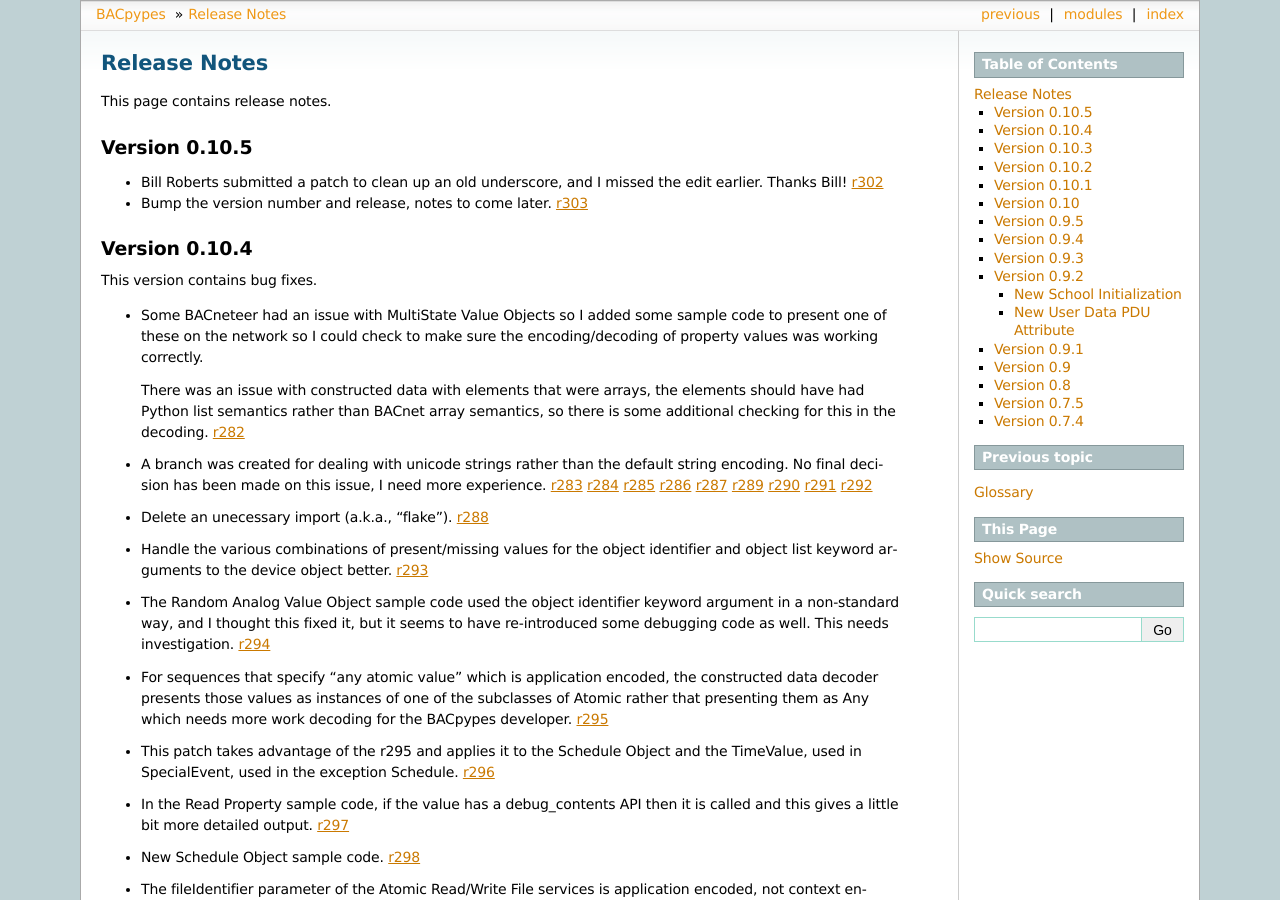
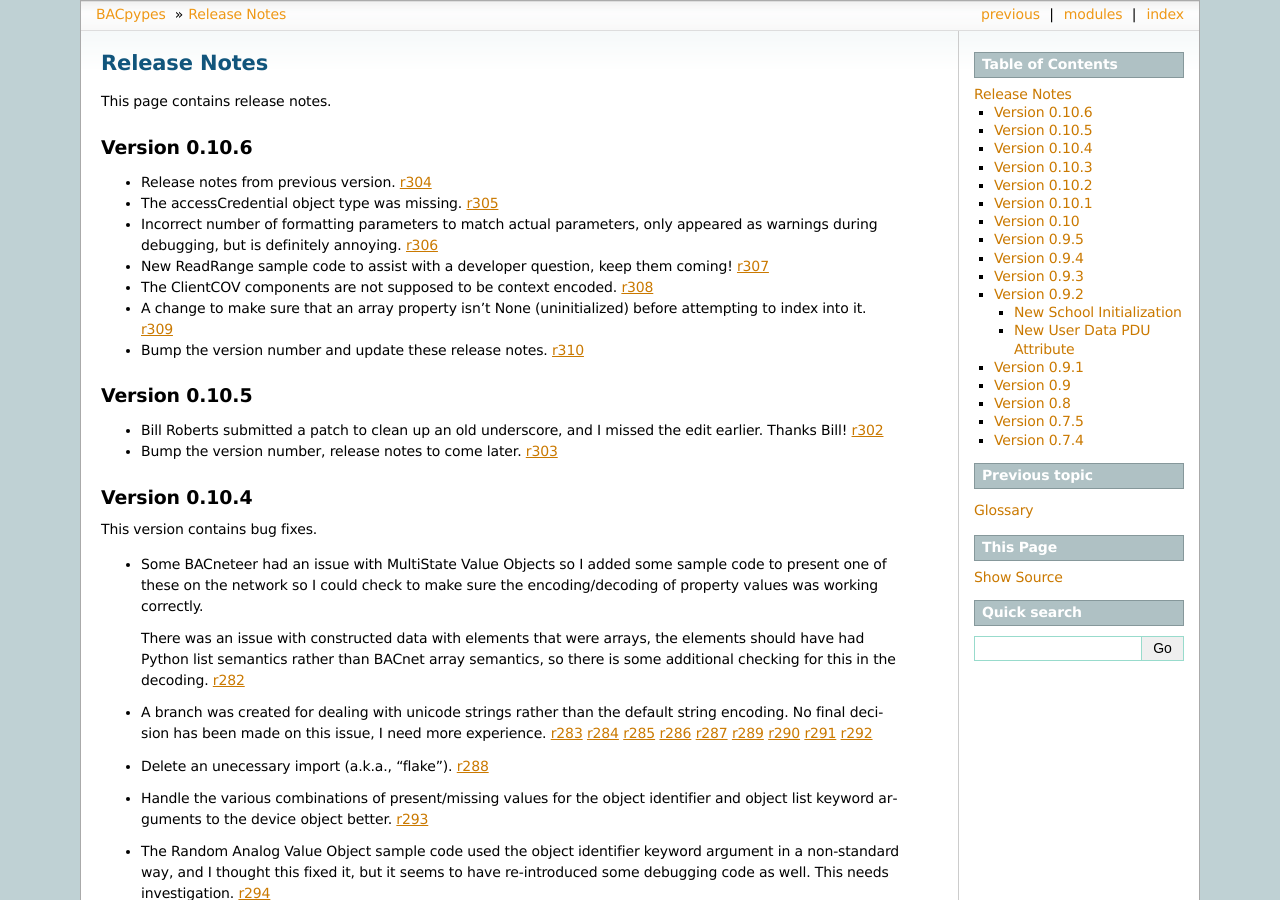
Before and after one commit to giuseppebattista/bacpypessample, a Sphinx documentation site: the page built from docs/source/releasenotes.rst, in a window 1280 px wide and 900 px high. Built offline with Sphinx 7.4.7, drawn with Linux system fonts in a browser that asks for light colours.

Commit message:
bump the version number and release notes

```diff
--- a/docs/source/releasenotes.rst
+++ b/docs/source/releasenotes.rst
@@ -4,6 +4,33 @@ Release Notes
 =============
 
 This page contains release notes.
+
+Version 0.10.6
+--------------
+
+* Release notes from previous version.
+  `r304 <http://sourceforge.net/p/bacpypes/code/304>`_
+
+* The accessCredential object type was missing.
+  `r305 <http://sourceforge.net/p/bacpypes/code/305>`_
+
+* Incorrect number of formatting parameters to match actual parameters, only
+  appeared as warnings during debugging, but is definitely annoying.
+  `r306 <http://sourceforge.net/p/bacpypes/code/306>`_
+
+* New ReadRange sample code to assist with a developer question, keep them
+  coming!
+  `r307 <http://sourceforge.net/p/bacpypes/code/307>`_
+
+* The ClientCOV components are not supposed to be context encoded.
+  `r308 <http://sourceforge.net/p/bacpypes/code/308>`_
+
+* A change to make sure that an array property isn't None (uninitialized) before
+  attempting to index into it.
+  `r309 <http://sourceforge.net/p/bacpypes/code/309>`_
+
+* Bump the version number and update these release notes.
+  `r310 <http://sourceforge.net/p/bacpypes/code/310>`_
 
 Version 0.10.5
 --------------
--- a/setup.py
+++ b/setup.py
@@ -14,7 +14,7 @@ def read(fname):
 #
 
 setup(name='BACpypes',
-    version='0.10.5',
+    version='0.10.6',
     description='BACnet Python Library',
     author='Joel Bender',
     author_email='joel@carrickbender.com',
```
Also changed, not shown: other parts of docs/source/releasenotes.rst (+1 -1 lines).
